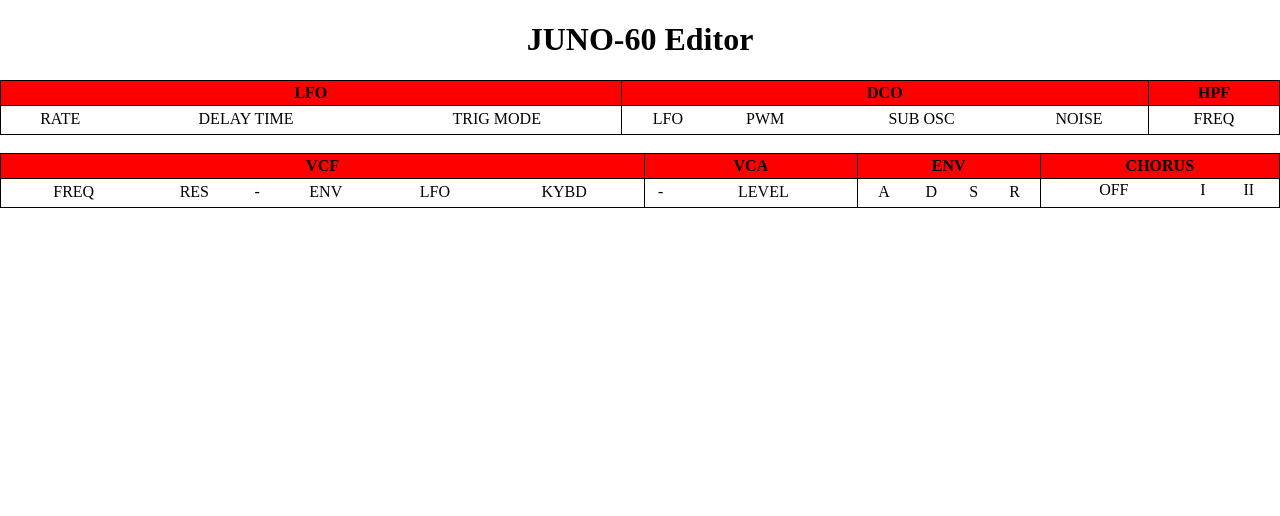
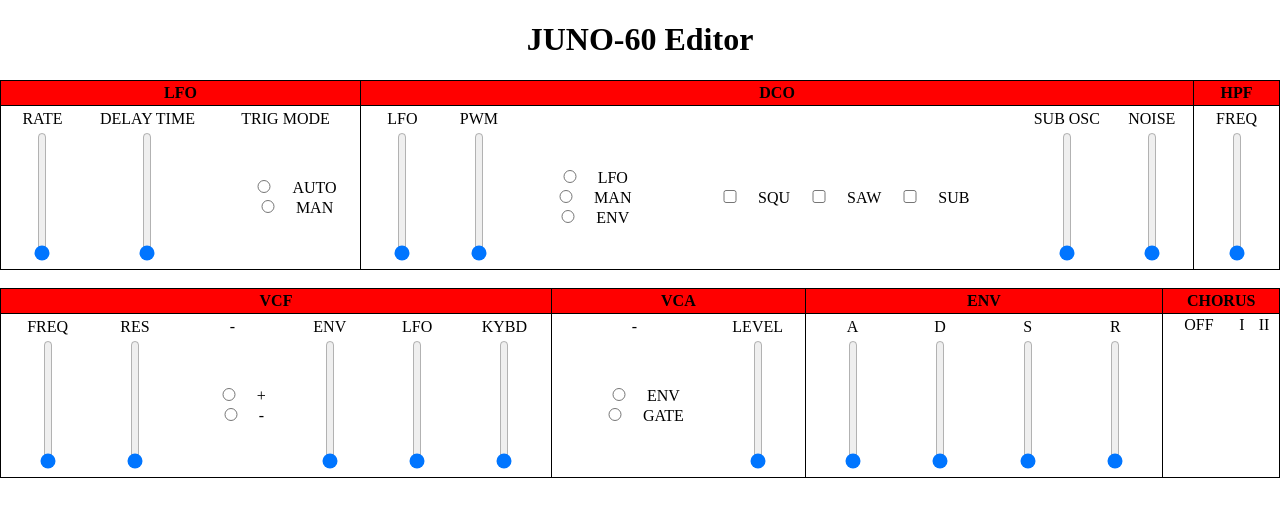
Before and after one commit to Ethan223/JUNO-60_Editor, a React (Create React App) app: page / in a window 1280 px wide. Shown: the top 516 px of the page. Built offline with nearby package versions, Linux system fonts and the light colour scheme.

Commit message:
Use html sliders, radio buttons, and checkboxes

```diff
--- a/src/juno60/Juno60.css
+++ b/src/juno60/Juno60.css
@@ -17,6 +17,11 @@
   background-color: red;
 }
 
+input {
+  -webkit-appearance: slider-vertical;
+  width: 50px;
+}
+
 .radio-button {
   display: flex;
   flex-direction: column;
--- a/src/juno60/Juno60.tsx
+++ b/src/juno60/Juno60.tsx
@@ -24,16 +24,14 @@
                                 </tr>
                                 <tr>
                                     <td>
-                                        {/* <mat-slider vertical min="0" max="10" step="1" value="0"></mat-slider> */}
+                                        <input type="range" min="0" max="10" step="0.5" defaultValue="0"></input>
                                     </td>
                                     <td>
-                                        {/* <mat-slider vertical min="0" max="10" step="1" value="0"></mat-slider> */}
+                                        <input type="range" min="0" max="10" step="0.5" defaultValue="0"></input>
                                     </td>
                                     <td>
-                                        {/* <mat-radio-group aria-label="lfoTriggerMode">
-                                            <mat-radio-button class="radio-button" value="auto" checked="true">AUTO</mat-radio-button>
-                                            <mat-radio-button class="radio-button" value="manual">MAN</mat-radio-button>
-                                        </mat-radio-group> */}
+                                        <input type="radio" name="trigMode" value="auto"></input>AUTO<br></br>
+                                        <input type="radio" name="trigMode" value="man"></input>MAN<br></br>
                                     </td>
                                 </tr>
                             </table>
@@ -51,28 +49,26 @@
                                 </tr>
                                 <tr>
                                     <td>
-                                        {/* <mat-slider vertical min="0" max="10" step="1" value="0"></mat-slider> */}
+                                        <input type="range" min="0" max="10" step="0.5" defaultValue="0"></input>
                                     </td>
                                     <td>
-                                        {/* <mat-slider vertical min="0" max="10" step="1" value="0"></mat-slider> */}
+                                        <input type="range" min="0" max="10" step="0.5" defaultValue="0"></input>
                                     </td>
                                     <td>
-                                        {/* <mat-radio-group aria-label="pulseWidthMod">
-                                            <mat-radio-button class="radio-button" value="lfo">LFO</mat-radio-button>
-                                            <mat-radio-button class="radio-button" value="manual" checked="true">MAN</mat-radio-button>
-                                            <mat-radio-button class="radio-button" value="env">ENV</mat-radio-button>
-                                        </mat-radio-group>                         */}
+                                        <input type="radio" name="pulseWidthMod" value="lfo"></input>LFO<br></br>
+                                        <input type="radio" name="pulseWidthMod" value="manual"></input>MAN<br></br>
+                                        <input type="radio" name="pulseWidthMod" value="env"></input>ENV<br></br>
                                     </td>
                                     <td>
-                                        {/* <mat-button-toggle>SQ</mat-button-toggle>
-                                        <mat-button-toggle>SAW</mat-button-toggle>
-                                        <mat-button-toggle>SUB</mat-button-toggle> */}
+                                        <input type="checkbox"></input>SQU
+                                        <input type="checkbox"></input>SAW
+                                        <input type="checkbox"></input>SUB
                                     </td>
                                     <td>
-                                        {/* <mat-slider vertical min="0" max="10" step="1" value="0"></mat-slider> */}
+                                        <input type="range" min="0" max="10" step="0.5" defaultValue="0"></input>
                                     </td>
                                     <td>
-                                        {/* <mat-slider vertical min="0" max="10" step="1" value="0"></mat-slider> */}
+                                        <input type="range" min="0" max="10" step="0.5" defaultValue="0"></input>
                                     </td>
                                 </tr>
                             </table>
@@ -85,7 +81,7 @@
                                 </tr>
                                 <tr>
                                     <td>
-                                        {/* <mat-slider vertical min="0" max="3" step="1" value="0"></mat-slider> */}
+                                        <input type="range" min="0" max="3" step="1" defaultValue="0"></input>
                                     </td>
                                 </tr>
                             </table>
@@ -114,25 +110,23 @@
                                 </tr>
                                 <tr>
                                     <td>
-                                        {/* <mat-slider vertical min="0" max="10" step="1" value="0"></mat-slider> */}
+                                        <input type="range" min="0" max="10" step="0.5" defaultValue="0"></input>
                                     </td>
                                     <td>
-                                        {/* <mat-slider vertical min="0" max="10" step="1" value="0"></mat-slider> */}
+                                        <input type="range" min="0" max="10" step="0.5" defaultValue="0"></input>
                                     </td>
                                     <td>
-                                        {/* <mat-radio-group aria-label="envPolarity">
-                                            <mat-radio-button class="radio-button" value="1" checked="true">P</mat-radio-button>
-                                            <mat-radio-button class="radio-button" value="2">N</mat-radio-button>
-                                        </mat-radio-group>*/}
+                                        <input type="radio" name="envPolarity" value="pos"></input>+<br></br>
+                                        <input type="radio" name="envPolarity" value="neg"></input>-<br></br>
                                     </td>
                                     <td>
-                                        {/* <mat-slider vertical min="0" max="10" step="1" value="0"></mat-slider> */}
+                                        <input type="range" min="0" max="10" step="0.5" defaultValue="0"></input>
                                     </td>
                                     <td>
-                                        {/* <mat-slider vertical min="0" max="10" step="1" value="0"></mat-slider> */}
+                                        <input type="range" min="0" max="10" step="0.5" defaultValue="0"></input>
                                     </td>
                                     <td>
-                                        {/* <mat-slider vertical min="0" max="10" step="1" value="0"></mat-slider> */}
+                                        <input type="range" min="0" max="10" step="0.5" defaultValue="0"></input>
                                     </td>
                                 </tr>
                             </table>
@@ -146,13 +140,11 @@
                                 </tr>
                                 <tr>
                                     <td>
-                                        {/* <mat-radio-group aria-label="lfoTriggerMode">
-                                            <mat-radio-button class="radio-button" value="env" checked="true">E</mat-radio-button>
-                                            <mat-radio-button class="radio-button" value="gate">G</mat-radio-button>
-                                        </mat-radio-group> */}
+                                        <input type="radio" name="vca" value="env"></input>ENV<br></br>
+                                        <input type="radio" name="vca" value="gate"></input>GATE<br></br>
                                     </td>
                                     <td>
-                                        {/* <mat-slider vertical min="0" max="10" step="1" value="0"></mat-slider>  */}
+                                        <input type="range" min="0" max="10" step="0.5" defaultValue="0"></input>
                                     </td>
                                 </tr>
                             </table>
@@ -168,16 +160,16 @@
                             </tr>
                             <tr>
                                 <td>
-                                    {/* <mat-slider vertical min="0" max="10" step="1" value="0"></mat-slider> */}
+                                    <input type="range" min="0" max="10" step="0.5" defaultValue="0"></input>
                                 </td>
                                 <td>
-                                    {/* <mat-slider vertical min="0" max="10" step="1" value="0"></mat-slider> */}
+                                    <input type="range" min="0" max="10" step="0.5" defaultValue="0"></input>
                                 </td>
                                 <td>
-                                    {/* <mat-slider vertical min="0" max="10" step="1" value="0"></mat-slider> */}
+                                    <input type="range" min="0" max="10" step="0.5" defaultValue="0"></input>
                                 </td>
                                 <td>
-                                    {/* <mat-slider vertical min="0" max="10" step="1" value="0"></mat-slider> */}
+                                    <input type="range" min="0" max="10" step="0.5" defaultValue="0"></input>
                                 </td>
                             </tr>
                             </table>
```
